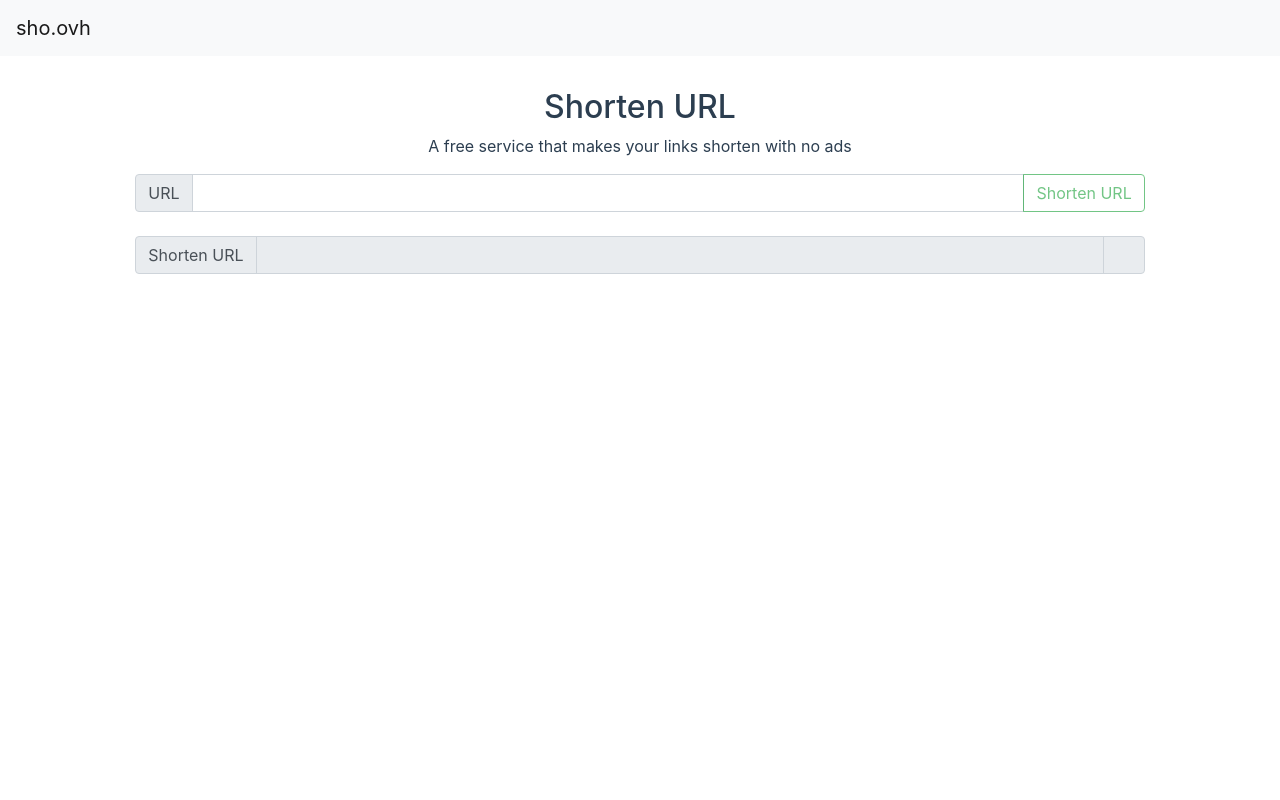
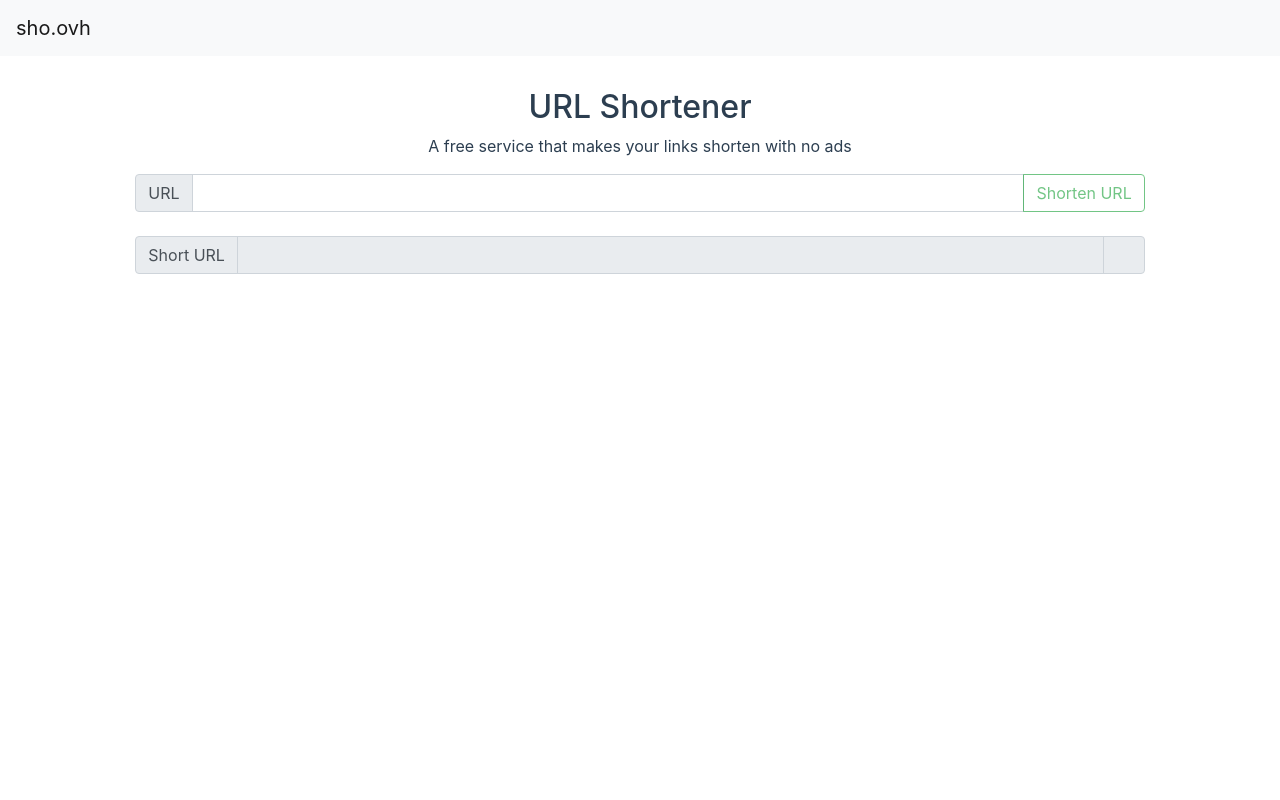
Before and after one commit to leofiska/shorten, a Vue app: page /#/ in a window 1280 px wide. Shown: the top 800 px of the page. Built offline with nearby package versions, Linux system fonts and the light colour scheme; no server answers; some icons are missing; what v-clipboard would draw is missing.

Commit message:
some language fixes

```diff
--- a/src/App.vue
+++ b/src/App.vue
@@ -25,7 +25,7 @@ export default {
       token: localStorage.getItem('token'),
       stoken: sessionStorage.getItem('stoken'),
       online: false,
-      title: 'sho.ovh - Shorten URL',
+      title: 'sho.ovh - URL Shortener',
       menu: {
         alt: 'sho.ovh'
       }
--- a/src/components/Home.vue
+++ b/src/components/Home.vue
@@ -44,9 +44,9 @@ export default {
       original_url: '',
       shorten_url: '',
       s: {
-        shorten: 'Shorten URL',
+        shorten: 'URL Shortener',
         url: 'URL',
-        shorten_url: 'Shorten URL',
+        shorten_url: 'Short URL',
         short: 'Shorten URL',
         description: 'A free service that makes your links shorten with no ads',
         copied: 'link copied'
```
